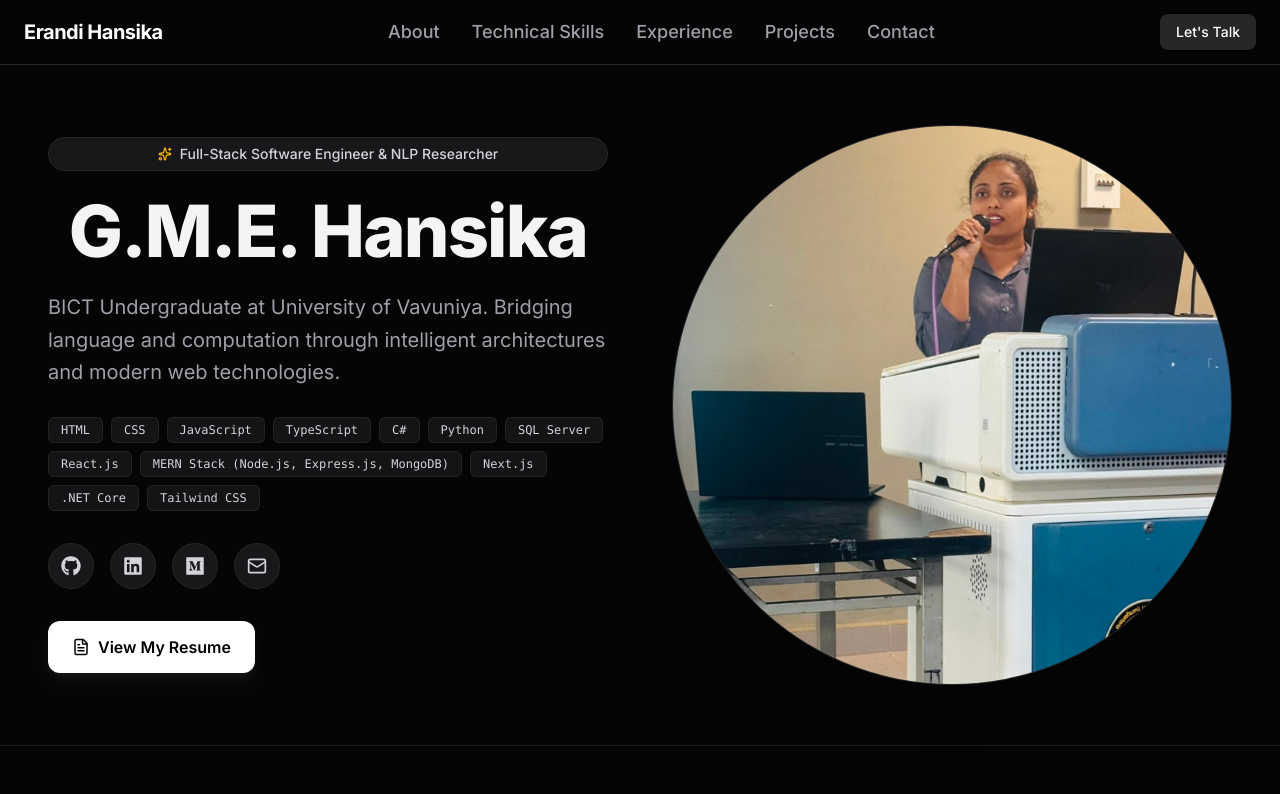
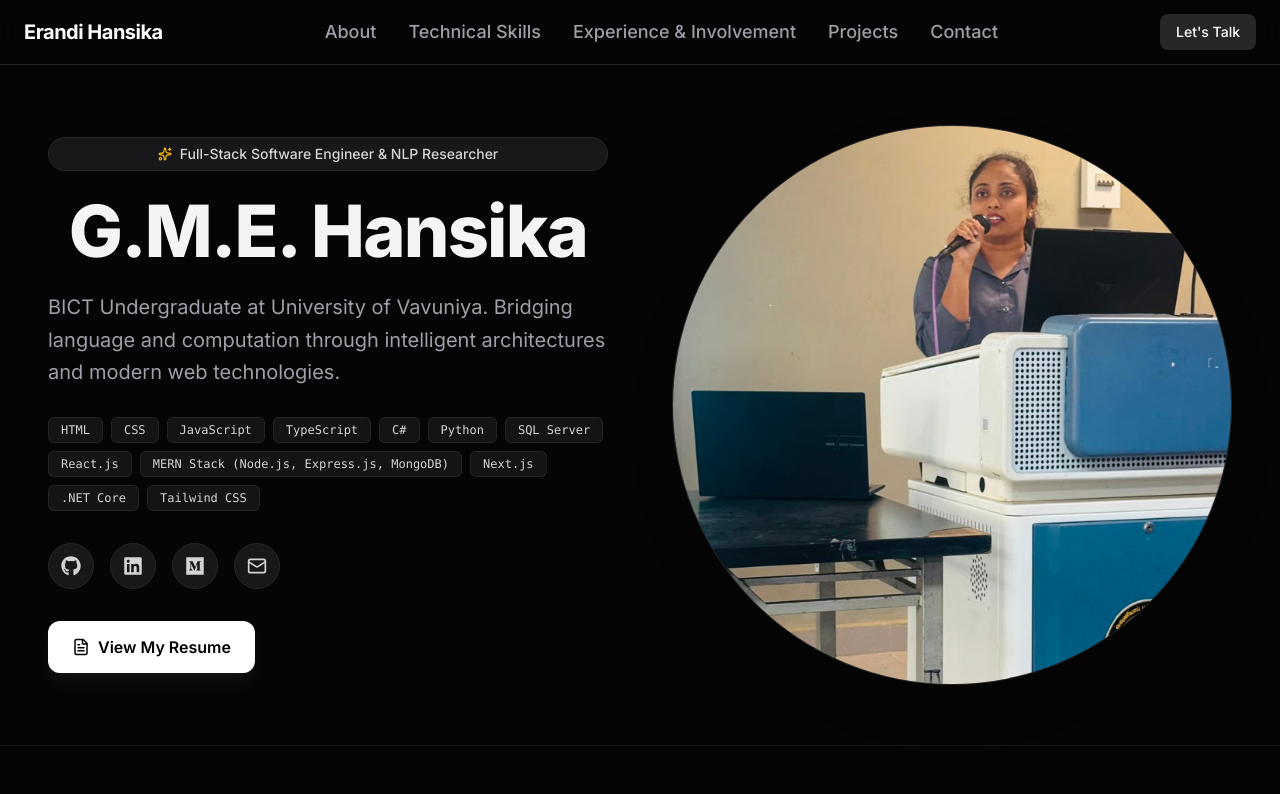
Before and after one commit to Erandi-Hans/Erandi-Hansika-Portfolio, a Next.js app: page / in a window 1280 px wide. Shown: the top 794 px of the page. Built offline with nearby package versions, Linux system fonts and the light colour scheme.

Commit message:
feat:  Add skillls components

```diff
--- a/src/app/components/Navbar.tsx
+++ b/src/app/components/Navbar.tsx
@@ -10,7 +10,7 @@ export default function Navbar() {
                 <div className="hidden md:flex items-center gap-8 text-lg font-medium text-zinc-400">
                     <Link href="#about" className="hover:text-white transition">About</Link>
                     <Link href="#skills" className="hover:text-white transition">Technical Skills</Link>
-                    <Link href="#experience" className="hover:text-white transition">Experience</Link>
+                    <Link href="#experience" className="hover:text-white transition">Experience & Involvement</Link>
                     <Link href="#projects" className="hover:text-white transition">Projects</Link>
                     <Link href="#contact" className="hover:text-white transition">Contact</Link>
                 </div>
```
